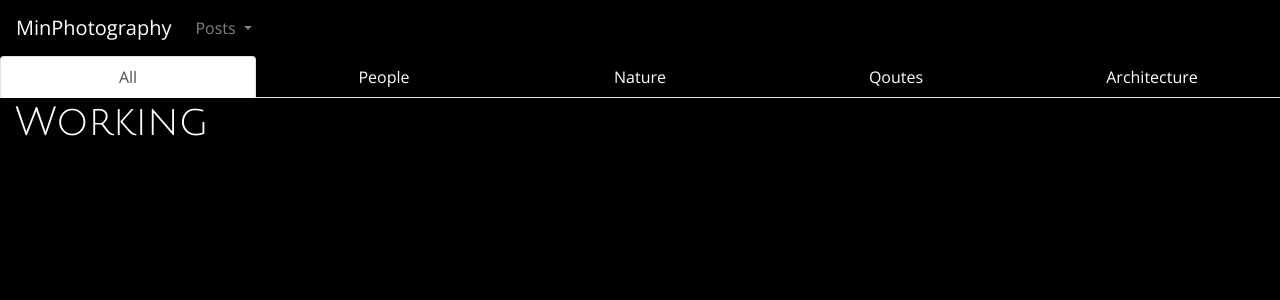
After one commit to SamNgigi/Blog-Ip, a Flask app: page /posts in a window 1280 px wide. The commit adds this page. Shown: the top 300 px of the page. Run offline with Flask 2, Linux system fonts and the light colour scheme; some libraries are stand-ins or nearby versions.

Commit message:
Added posts page and added styling

```diff
--- a/app/main/views.py
+++ b/app/main/views.py
@@ -7,3 +7,9 @@ from flask import render_template
 def index():
     test = 'Working!'
     return render_template('index.html', test=test)
+
+
+@main.route('/posts')
+def posts():
+    test = 'Working'
+    return render_template('posts.html', test=test)
--- a/app/templates/base.html
+++ b/app/templates/base.html
@@ -82,6 +82,18 @@
       text-align: center;
       background-color: #000;
     }
+    .nav-link{
+      color: #fff;
+      transition: all .3s ease-in-out;
+    }
+    .nav-link:hover{
+      color: #fff;
+      font-weight: bolder;
+      transform: scale(1.3);
+      border-top: 0px;
+      border-left: 0px;
+      border-right: 0px;
+    }
   </style>
 
 </head>
--- a/app/templates/index.html
+++ b/app/templates/index.html
@@ -51,7 +51,7 @@
       <div id="f1_container">
         <div id="f1_card" class="shadow">
           <div class="back face center">
-            <h4>Keep</h4>
+            <h4>Keeping</h4>
           </div>
           <div class="front face">
             <img src="http://image-cdn.dropr.com/image/dropr_1vgyw8y9oi0fznfiaoog1qlwkh0wv5m3_r1_920x1840.jpg" class="img-fluid">
--- a/app/templates/navbar.html
+++ b/app/templates/navbar.html
@@ -6,28 +6,16 @@
 
   <div class="collapse navbar-collapse" id="navbarSupportedContent">
     <ul class="navbar-nav mr-auto">
-      <li class="nav-item active">
-        <a class="nav-link" href="#">Home <span class="sr-only">(current)</span></a>
-      </li>
-      <li class="nav-item dropdown">
-        <a class="nav-link dropdown-toggle" href="#" id="navbarDropdown" role="button" data-toggle="dropdown" aria-haspopup="true" aria-expanded="false">
-          Gallery
-        </a>
-        <div class="dropdown-menu" aria-labelledby="navbarDropdown">
-          <a class="dropdown-item" href="#">People</a>
-          <a class="dropdown-item" href="#">Architecture</a>
-          <a class="dropdown-item" href="#">Decore</a>
-          <div class="dropdown-divider"></div>
-          <a class="dropdown-item" href="#">Nature</a>
-        </div>
-      </li>
       <li class="nav-item dropdown">
         <a class="nav-link dropdown-toggle" href="#" id="navbarDropdown" role="button" data-toggle="dropdown" aria-haspopup="true" aria-expanded="false">
           Posts
         </a>
         <div class="dropdown-menu" aria-labelledby="navbarDropdown">
-          <a class="dropdown-item" href="#">Qoutes</a>
-          <a class="dropdown-item" href="#">About</a>
+          <a class="dropdown-item" href="#">People</a>
+          <a class="dropdown-item" href="#">Nature</a>
+          <a class="dropdown-item" href="#">Architecture</a>
+          <hr>
+          <a class="dropdown-item" href="/posts">All</a>
         </div>
       </li>
     </ul>
--- /dev/null
+++ b/app/templates/posts.html
@@ -0,0 +1,22 @@
+{% extends 'base.html' %} {% block content %}
+<ul class="nav nav-tabs nav-justified" role="tablist">
+  <li class="nav-item">
+    <a class="nav-link active" data-toggle="tab" href="#All" role="tab">All</a>
+  </li>
+  <li class="nav-item tab">
+    <a class="nav-link" data-toggle="tab" href="#People" role="tab">People</a>
+  </li>
+  <li class="nav-item tab">
+    <a class="nav-link" data-toggle="tab" href="#Nature" role="tab">Nature</a>
+  </li>
+  <li class="nav-item tab">
+    <a class="nav-link" data-toggle="tab" href="#Interviews" role="tab">Qoutes</a>
+  </li>
+  <li class="nav-item tab">
+    <a class="nav-link" data-toggle="tab" href="#Promotions" role="tab">Architecture</a>
+  </li>
+</ul>
+<div class="container-fluid">
+  <h1>{{test}}</h1>
+</div>
+{% endblock %}
```
